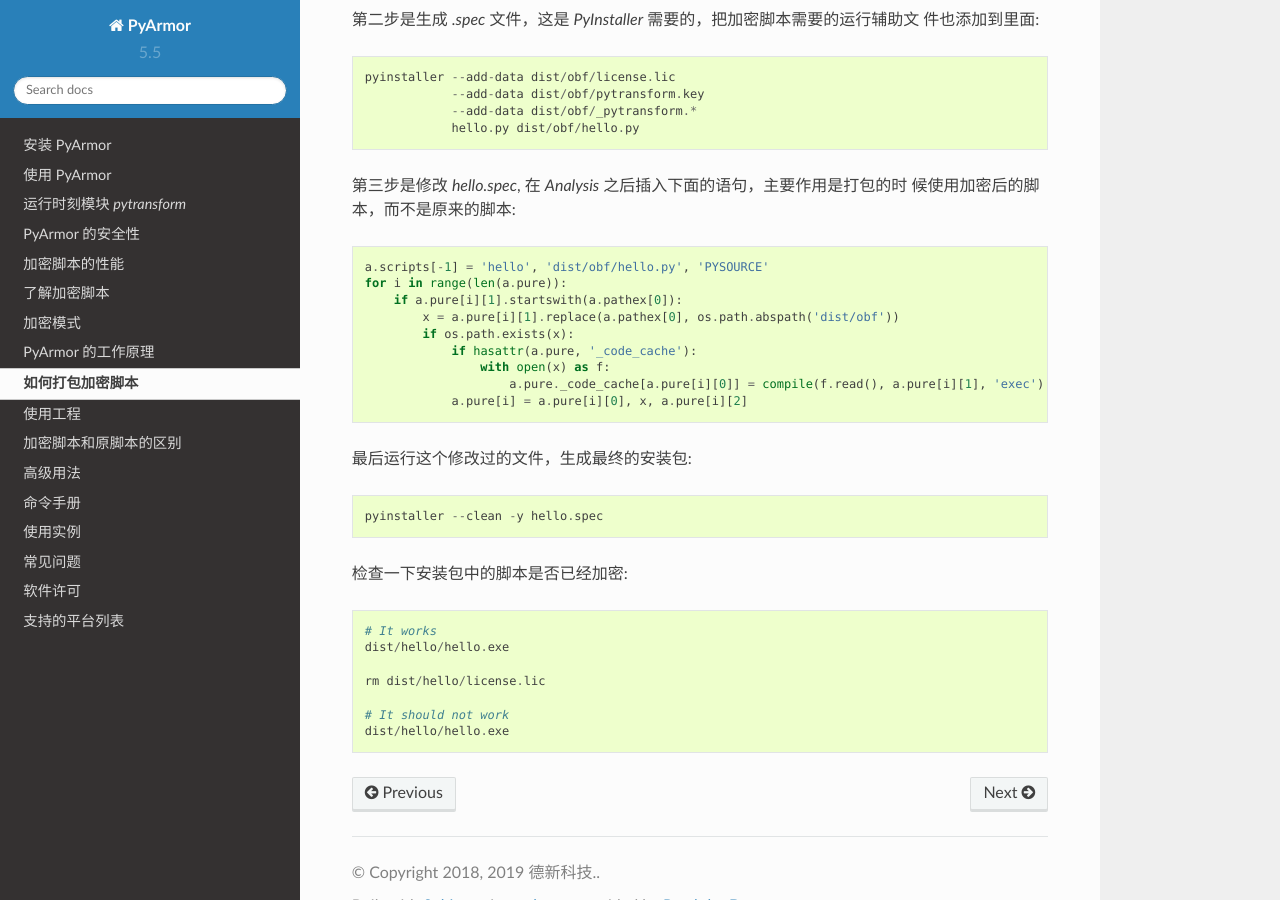
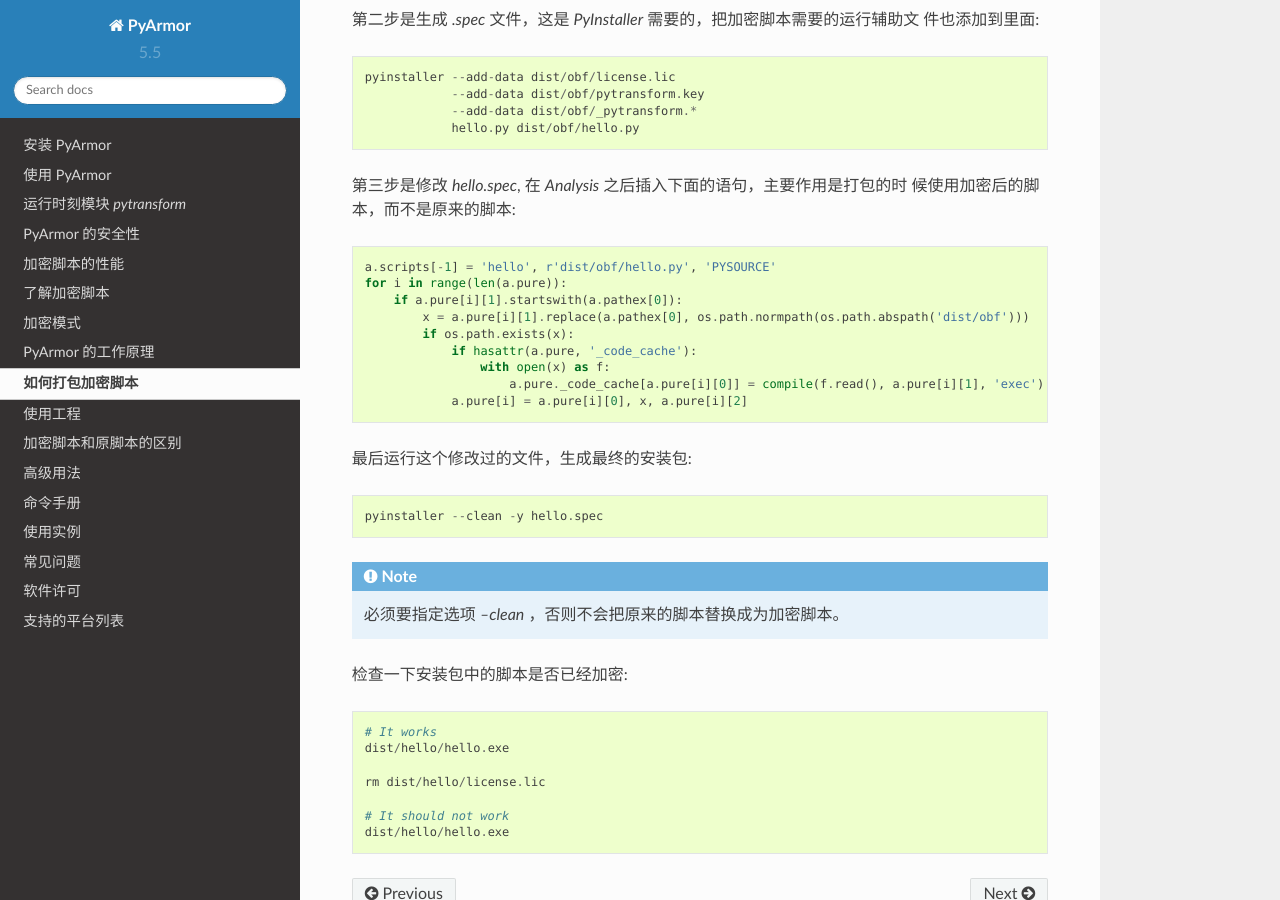
Before and after one commit to dashingsoft/pyarmor-docs-zh, a Sphinx documentation site: the page built from docs/pack-obfuscated-scripts.rst, in a window 1280 px wide and 900 px high, scrolled down 774 px. Built offline with Sphinx 7.4.7 and the Read the Docs theme 2.0.0, drawn with Linux system fonts in a browser that asks for light colours.

Commit message:
Refine pack document

```diff
--- a/docs/pack-obfuscated-scripts.rst
+++ b/docs/pack-obfuscated-scripts.rst
@@ -39,10 +39,10 @@ PyInstaller 打包加密脚本的使用方法。
 第三步是修改 `hello.spec`, 在 `Analysis` 之后插入下面的语句，主要作用是打包的时
 候使用加密后的脚本，而不是原来的脚本::
 
-    a.scripts[-1] = 'hello', 'dist/obf/hello.py', 'PYSOURCE'
+    a.scripts[-1] = 'hello', r'dist/obf/hello.py', 'PYSOURCE'
     for i in range(len(a.pure)):
         if a.pure[i][1].startswith(a.pathex[0]):
-            x = a.pure[i][1].replace(a.pathex[0], os.path.abspath('dist/obf'))
+            x = a.pure[i][1].replace(a.pathex[0], os.path.normpath(os.path.abspath('dist/obf')))
             if os.path.exists(x):
                 if hasattr(a.pure, '_code_cache'):
                     with open(x) as f:
@@ -52,6 +52,10 @@ PyInstaller 打包加密脚本的使用方法。
 最后运行这个修改过的文件，生成最终的安装包::
 
     pyinstaller --clean -y hello.spec
+
+.. note::
+
+   必须要指定选项 `--clean` ，否则不会把原来的脚本替换成为加密脚本。
 
 检查一下安装包中的脚本是否已经加密::
 
```
